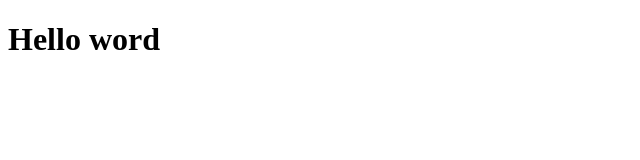
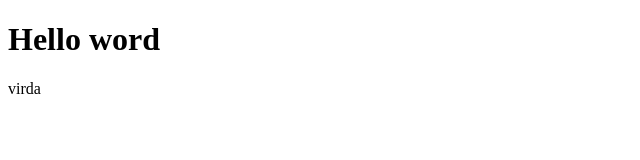
Before and after one commit to FirdaMW/firda-git-test, a plain HTML site: page index.html in a window 1280 px wide. Shown: the full height of the page, 0-640 px from the left. Drawn offline with Linux system fonts and the light colour scheme.

Commit message:
menambahkan paragraf

```diff
--- a/index.html
+++ b/index.html
@@ -7,5 +7,6 @@
 </head>
 <body>
     <h1>Hello word</h1>
+    <p>virda</p>
 </body>
 </html>
```
